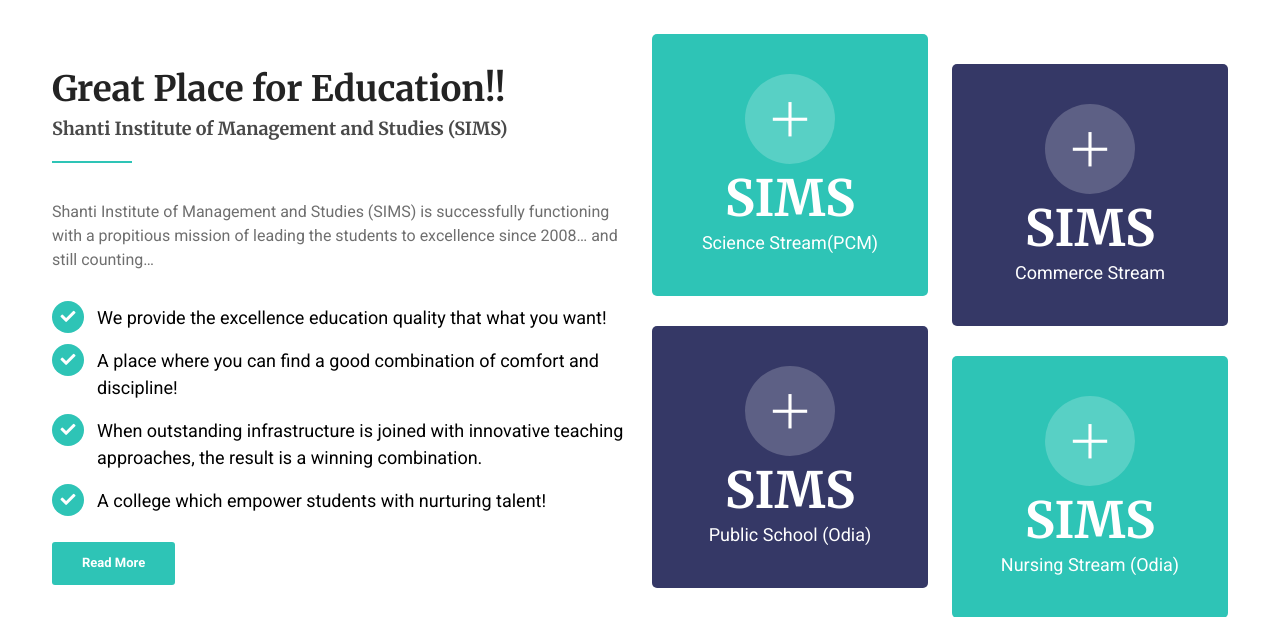
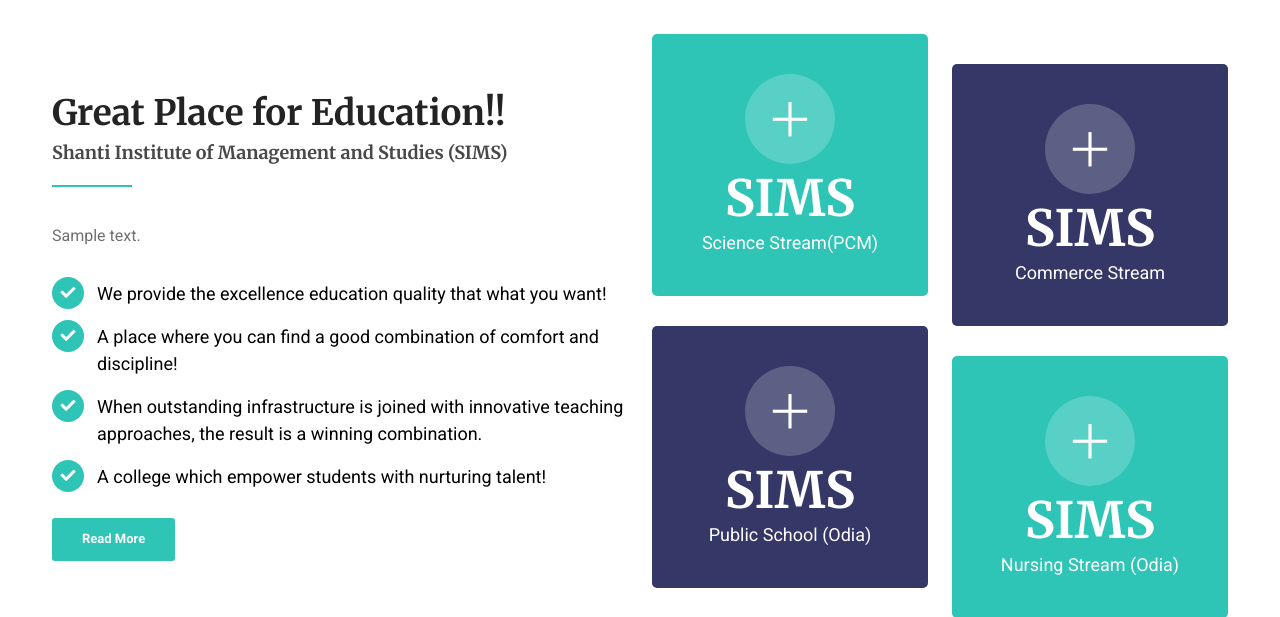
Before and after one commit to mohantyrajib143/simscollege, a Django app: template templates/website/index.html in a window 1280 px wide. Shown: the part 846-1463 px from the top of the page. Run offline with Django 3.2, Linux system fonts and the light colour scheme; the template is opened without the code that fills it: most values are stand-ins (such as "Sample title", 1, 10 or a date in 2020); grey boxes marked "Sample" are stand-in pictures; some libraries are stand-ins or nearby versions; some web fonts are replaced.

Commit message:
added sims model in views.py for showing records in index.html file

```diff
--- a/templates/website/index.html
+++ b/templates/website/index.html
@@ -29,7 +29,7 @@
                             <h5 class="title-small">Shanti Institute of Management and Studies (SIMS)</h5>
                             <div class="dlab-separator bg-primary"></div>
                         </div>
-                        <p>Shanti Institute of Management and Studies (SIMS) is successfully functioning with a propitious mission of leading the students to excellence since 2008… and still counting…</p>
+                        <p>{{simsInfo.about}}</p>
                         <ul class="list-check primary circle text-black">
                             <li>We provide the excellence education quality that what you want!</li>
                             <li>A place where you can find a good combination of comfort and discipline!</li>
@@ -84,34 +84,34 @@
                         <div class="section-head">
                             <h4 class="title-small">Get a Free Summer Course Training!</4>
                             <h2 id="blink" class="title text-primary">Admission Open!</h2>
-                            <p>If you are interested in advancing your knowledge, then a summer course might be for you. These courses are available when most students take time off from school, and there are many different subjects like Physics, Chemistry, Mathematics, Biology, and Information Technology that you can study during the summer. There are several benefits that come with taking summer courses. It is a wonderful way to add to your scientific knowledge. Summer classes can help many people progress towards graduation more quickly. Also, many of the courses available are very rewarding.</p>
+                            <p>{{simsInfo.description}}</p>
                         </div>
                         <div class="row">
                             <div class="col-lg-3 col-md-3 col-sm-6 col-6 m-b30">
                                 <div class="dlab-box counter-style-2 text-white">
                                     <div class="icon-lg"><i class="flaticon-graduated-student-avatar"></i></div>
-                                    <h2 class="counter text-primary m-b5">1500</h2>
+                                    <h2 class="counter text-primary m-b5">{{simsInfo.science_std}}</h2>
                                     <span class="counter-text">Science Students</span>
                                 </div>
                             </div>
                             <div class="col-lg-3 col-md-3 col-sm-6 col-6 m-b30">
                                 <div class="dlab-box counter-style-2 text-white">
                                     <div class="icon-lg"><i class="flaticon-homework"></i></div>
-                                    <h2 class="counter text-primary m-b5">500</h2>
+                                    <h2 class="counter text-primary m-b5">{{simsInfo.commerce_std}}</h2>
                                     <span class="counter-text">Commerce Students</span>
                                 </div>
                             </div>
                             <div class="col-lg-3 col-md-3 col-sm-6 col-6 m-b30">
                                 <div class="dlab-box counter-style-2 text-white">
                                     <div class="icon-lg"><i class="flaticon-classroom"></i></div>
-                                    <h2 class="counter text-primary m-b5">100</h2>
+                                    <h2 class="counter text-primary m-b5">{{simsInfo.total_teacher}}</h2>
                                     <span class="counter-text">Total Teachers</span>
                                 </div>
                             </div>
                             <div class="col-lg-3 col-md-3 col-sm-6 col-6 m-b30">
                                 <div class="dlab-box counter-style-2 text-white">
                                     <div class="icon-lg"><i class="flaticon-championship"></i></div>
-                                    <h2 class="counter text-primary m-b5">2000</h2>
+                                    <h2 class="counter text-primary m-b5">{{simsInfo.graduate_std}}</h2>
                                     <span class="counter-text">Graduate Students</span>
                                 </div>
                             </div>
--- a/website/views.py
+++ b/website/views.py
@@ -1,9 +1,10 @@
 from django.shortcuts import render
 from django.http import HttpResponse
-from website.models import slider
+from website.models import slider, sims
 
 # Create your views here.
 def index(request):
     allSlider = slider.objects.filter(status='Active')
-    data = {'allSlider':allSlider}
+    simsInfo = sims.objects.filter(id=1)
+    data = {'allSlider':allSlider, 'simsInfo':simsInfo[0]}
     return render(request,'website/index.html', data)
```
